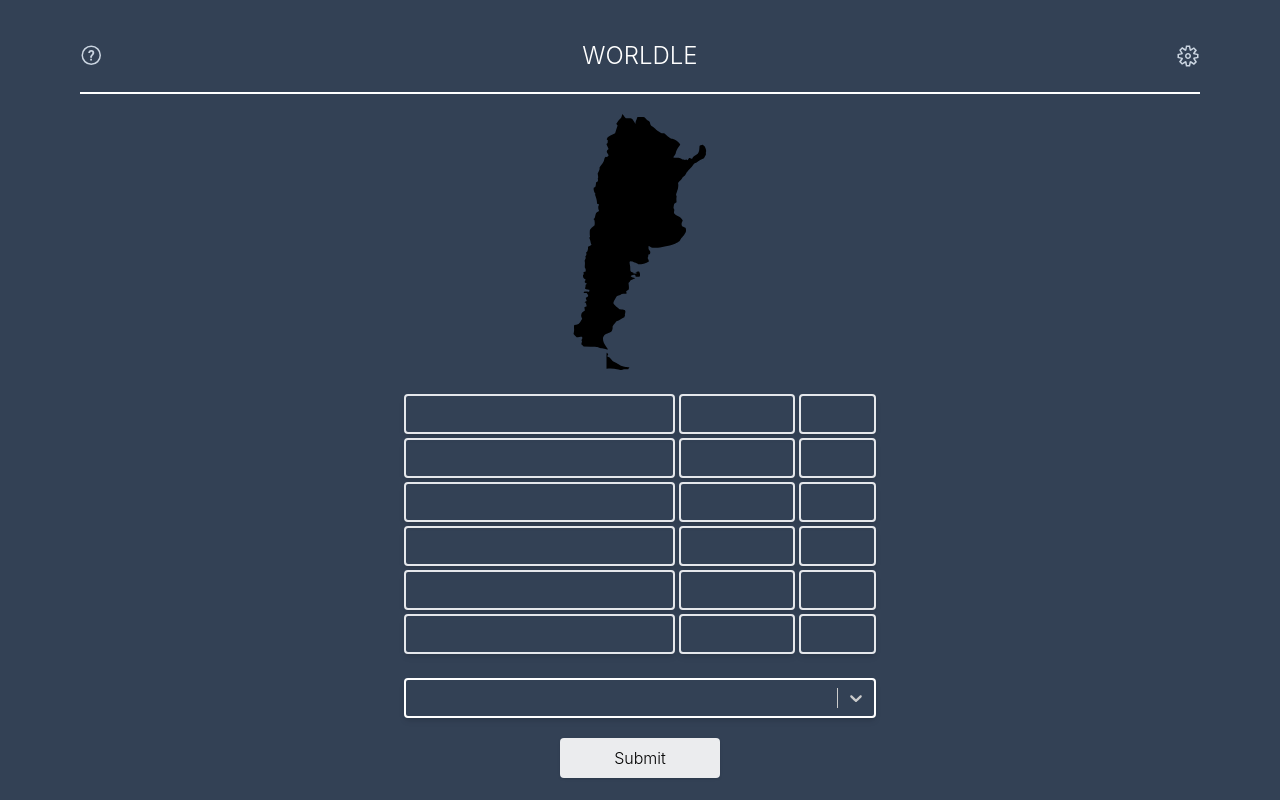
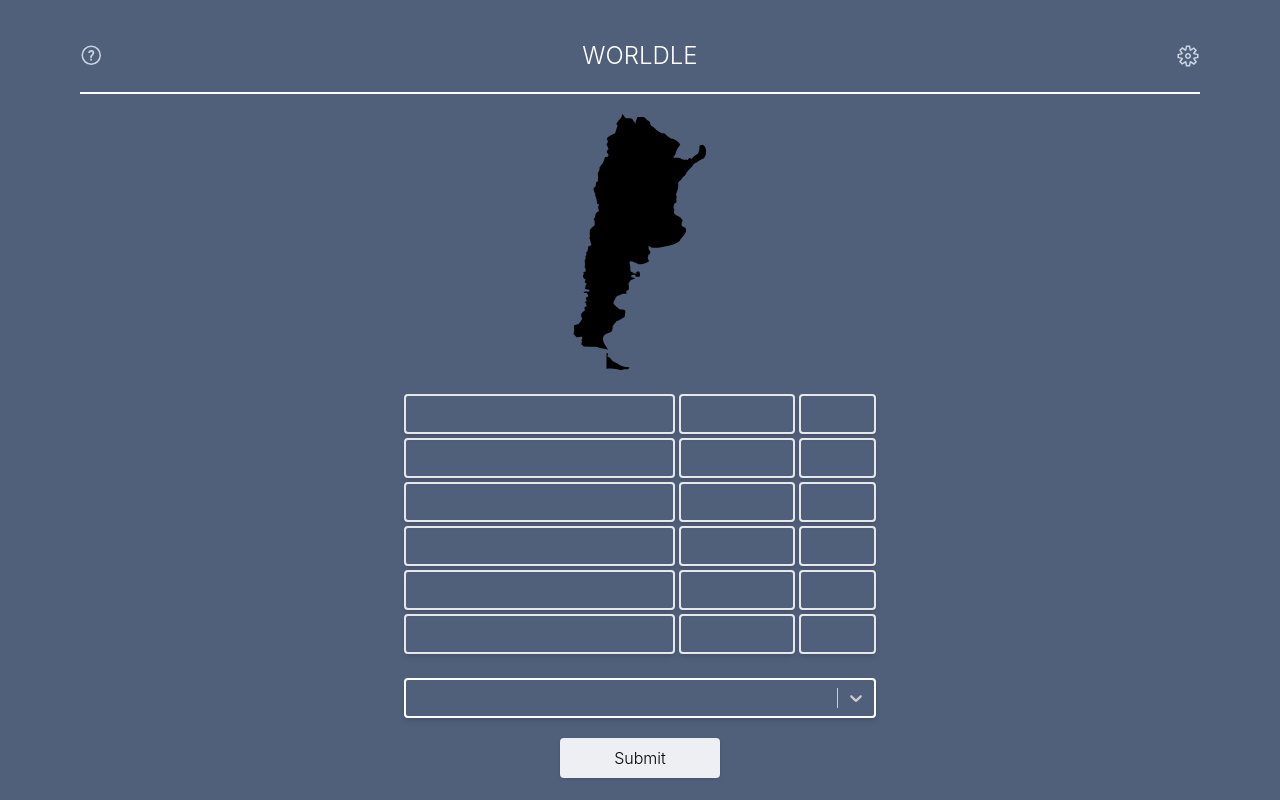
Before and after one commit to WeikeShi0730/worldle, a React (Create React App) app: page / in a window 1280 px wide. Shown: the top 800 px of the page. Built offline with nearby package versions, Linux system fonts and the light colour scheme.

Commit message:
Change background color

```diff
--- a/src/index.css
+++ b/src/index.css
@@ -14,7 +14,7 @@ body {
   background-repeat: repeat;
   background-attachment: fixed;
   background-position: top center; */
-  background-color: #334155;
+  background-color: #50607a;
 }
 
 code {
```
